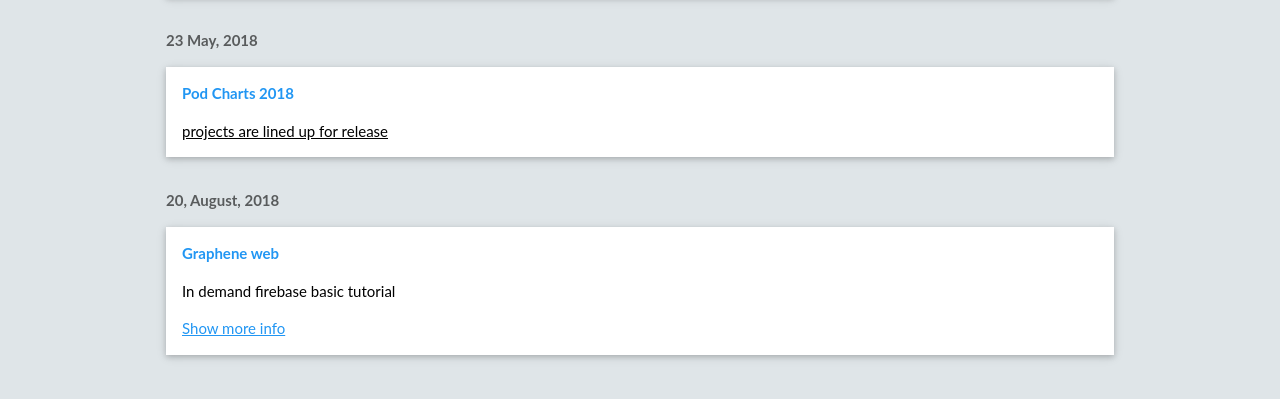
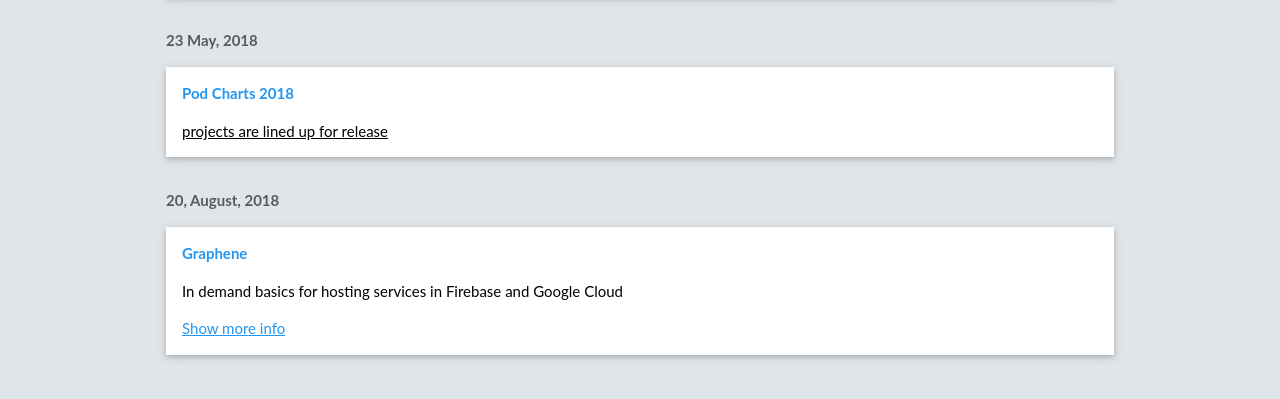
Before and after one commit to Adysenlab/Adysenlab.github.io, a plain HTML site: page pages/news.html in a window 1280 px wide. Shown: the part 227-626 px from the top of the page. Drawn offline with Linux system fonts and the light colour scheme.

Commit message:
changes ti seo
mark in google

```diff
--- a/pages/news.html
+++ b/pages/news.html
@@ -53,8 +53,8 @@
     <p class="w3-opacity"><b>20, August, 2018</b></p>
     <div class="w3-panel w3-white w3-card w3-display-container">
 
-      <p class="w3-text-blue"><b>Graphene web</b></p>
-      <p>In demand firebase basic tutorial</p>
+      <p class="w3-text-blue"><b>Graphene</b></p>
+      <p>In demand basics for hosting services in Firebase and Google Cloud</p>
       <p class="w3-text-blue"><a href="./Ping.html">Show more info</a></p>
     </div>
 </div>
```
Also changed, not shown: index.html (+1 -1 lines).
